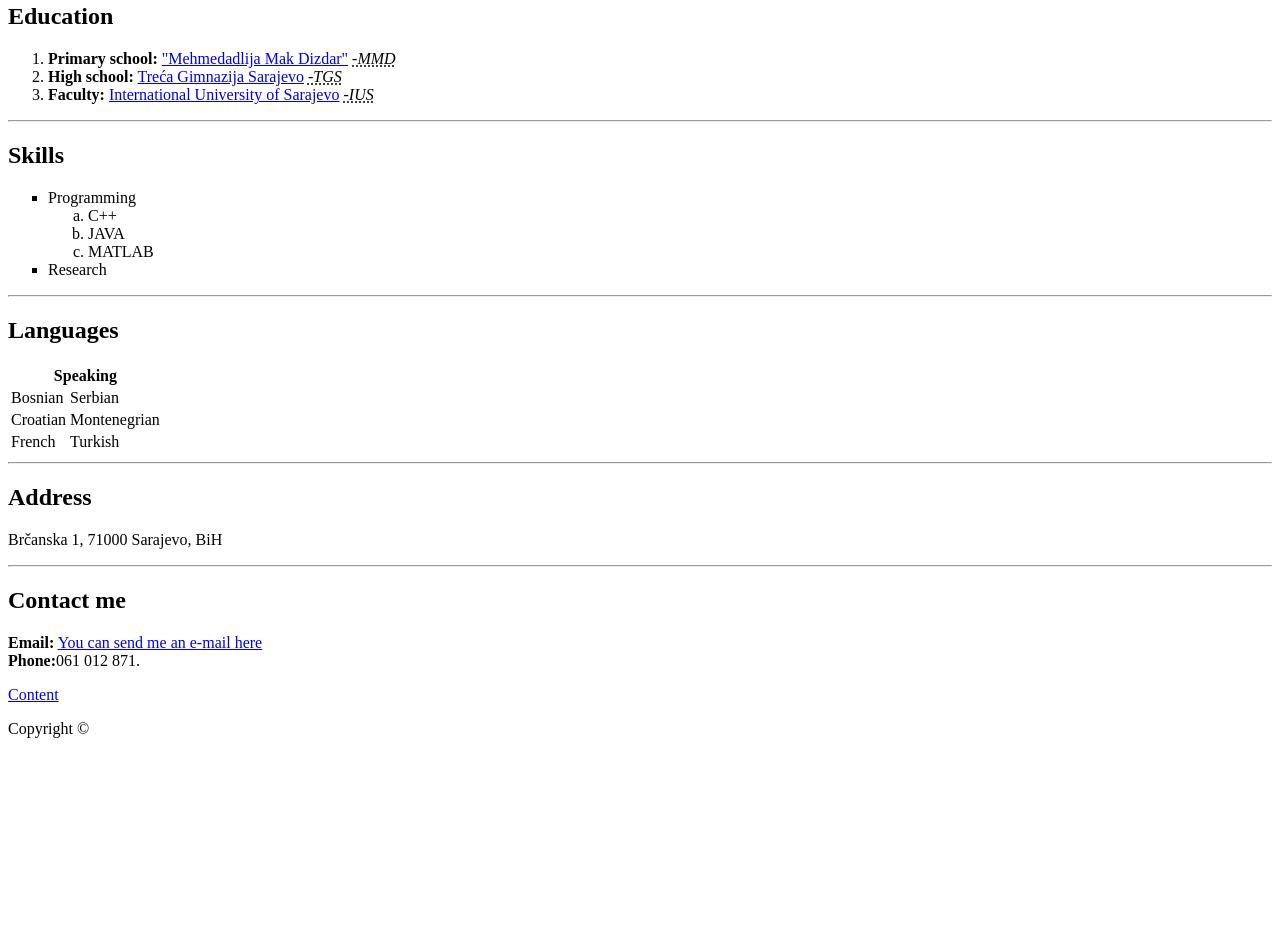
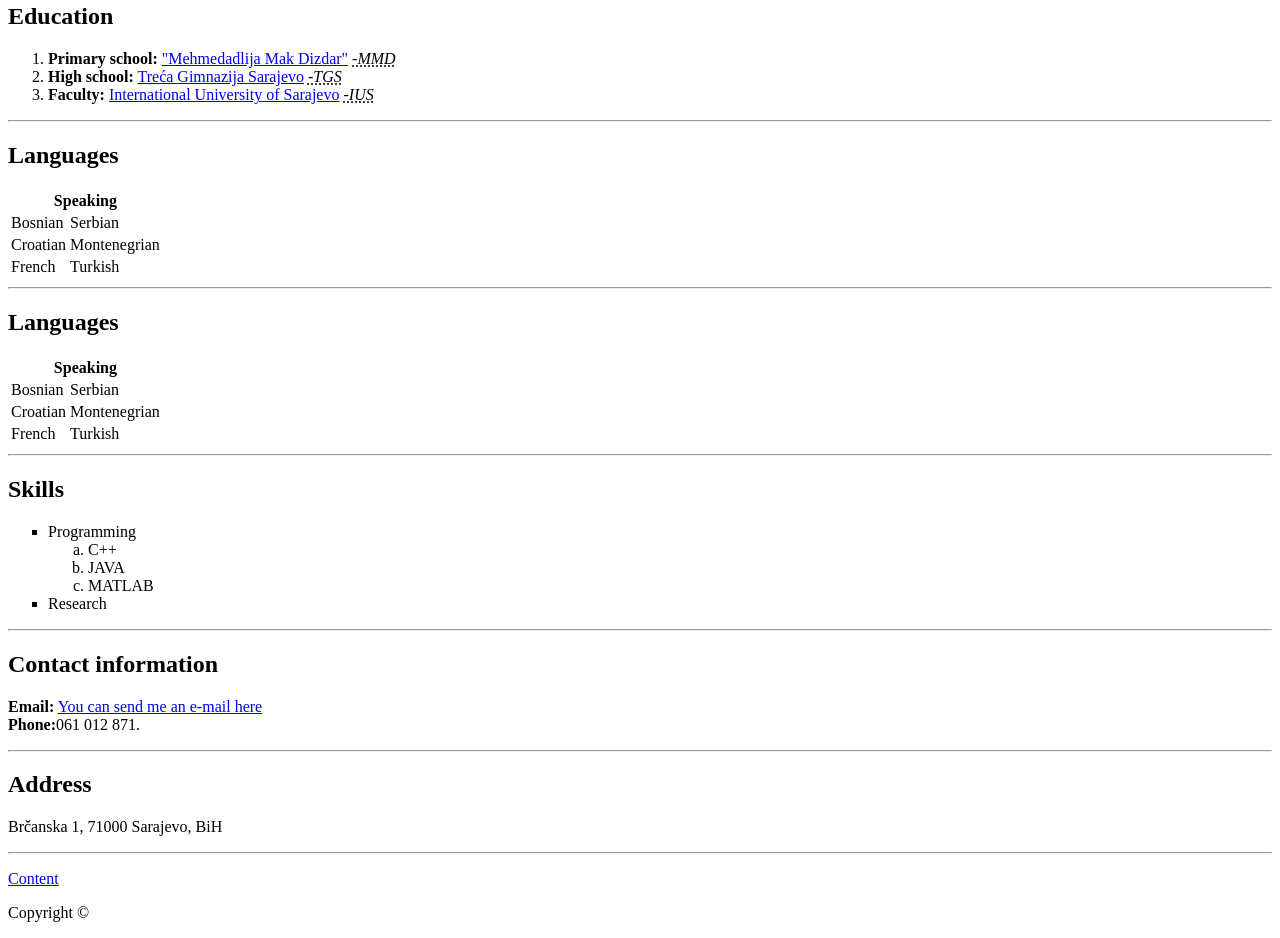
Before and after one commit to an2pa/project_1, a plain HTML site: page index.html in a window 1280 px wide. Shown: the part 615-1553 px from the top of the page. Before the commit the page ends 1369 px from the top, so only its background shows below. Drawn offline with Linux system fonts and the light colour scheme.

Commit message:
fourth commit

```diff
--- a/index.html
+++ b/index.html
@@ -44,19 +44,20 @@
 	</ol>
 
 		<hr>
+		<a name="Languages"><h2>Languages</h2></a>
+		<table>
+				<th colspan="2">Speaking</th>
+					<tr>
+							<td>Bosnian</td> 	<td>Serbian</td>
+							</tr>
+							<td>Croatian</td>   <td>Montenegrian</td>
+							</tr>
+							<td>French</td>     <td>Turkish</td>
+					</tr>
 
-	<a name="Skills"><h2>Skills</h2></a>
-	<ul type="square">
-		<li>Programming</li>
-			<ol type="a">
-				<li>C++</li>
-				<li>JAVA</li>
-				<li>MATLAB</li>
 
-			</ol>
-		<li>Research</li>
 
-	</ul>
+		</table>
 
 		<hr>
 <a name="Languages"><h2>Languages</h2></a>
@@ -74,16 +75,32 @@
 
 		</table>
 			<hr>
+			<a name="Skills"><h2>Skills</h2></a>
+	<ul type="square">
+		<li>Programming</li>
+			<ol type="a">
+				<li>C++</li>
+				<li>JAVA</li>
+				<li>MATLAB</li>
+
+			</ol>
+		<li>Research</li>
+
+	</ul>
+		<hr>
+			<a name="Contact information"><h2>Contact information</h2></a>
+			<p>
+			   <strong>Email:</strong>	<a href="mailto:190302019@student.ius.edu.ba"> You can send me an e-mail here</a> <br>
+			   <strong>Phone:</strong>061 012 871.
+			</p>
+
+				<hr>
 
 		<a name="Location"><h2>Address</h2></a>
 	<p>Brčanska 1, 71000 Sarajevo, BiH</p>
 	<hr>
 
-    <a name="Contact informations"><h2>Contact me</h2></a>
-	<p>
-	   <strong>Email:</strong>	<a href="mailto:190302019@student.ius.edu.ba"> You can send me an e-mail here</a> <br>
-       <strong>Phone:</strong>061 012 871.
-	</p>
+
 		<p>
 			<a href="#Content">Content</a>
 		</p>
```
